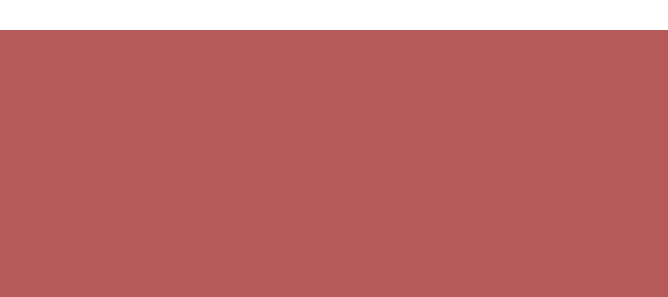
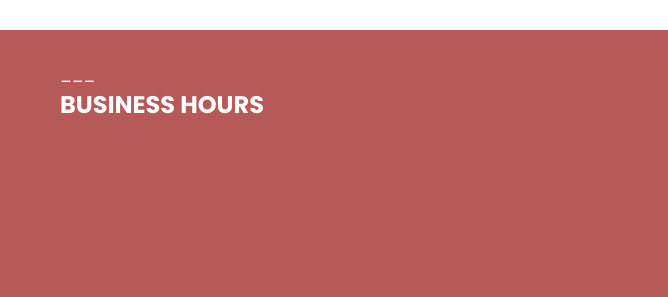
Before and after one commit to alabador/goatchinanggo, an Astro site: page / in a window 1280 px wide. Shown: the part 650-947 px from the top of the page, 612-1280 px from the left. Built offline with nearby package versions, Linux system fonts and the light colour scheme; Astro itself is replaced by a stand-in of ours.

Commit message:
Start on hours subsection

```diff
--- a/src/components/Info.astro
+++ b/src/components/Info.astro
@@ -4,7 +4,10 @@
         <iframe class="map" src="https://www.google.com/maps/embed?pb=!1m18!1m12!1m3!1d3925.5118848862917!2d123.89076217468997!3d10.300856489820415!2m3!1f0!2f0!3f0!3m2!1i1024!2i768!4f13.1!3m3!1m2!1s0x33a999cc12301657%3A0x5747d2e064684e82!2sGoatchinanggo!5e0!3m2!1sen!2sus!4v1684314389704!5m2!1sen!2sus" width=100% height=450px style="border:0;" allowfullscreen="" loading="lazy" referrerpolicy="no-referrer-when-downgrade"></iframe>
     </div>
     <div class="hours">
+        <h2>BUSINESS HOURS</h2>
+        <div class="hours-container">
 
+        </div>
     </div>
 </section>
 
@@ -15,7 +18,13 @@
     .location {
         padding: var(--section-padding);
     }
-
+    .hours::before {
+        content: "___"
+    }
+    .hours {
+        padding: var(--section-padding);
+        color: white;
+    }
     @media screen and (min-width: 900px) {
         .info-section {
             display: grid;
```
